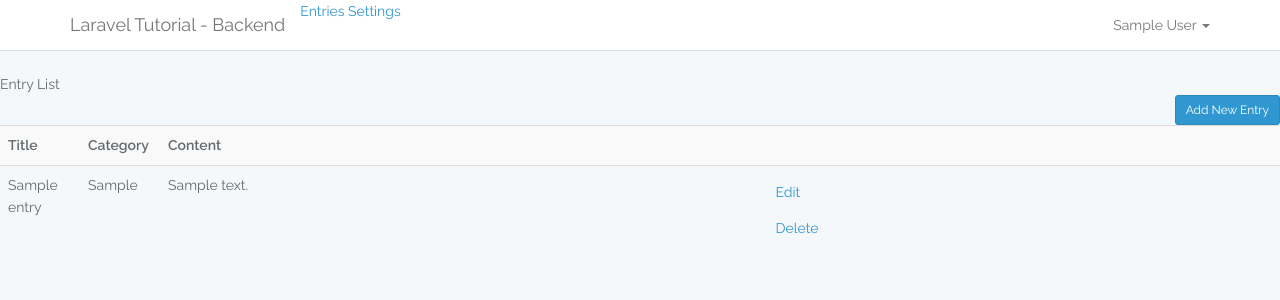
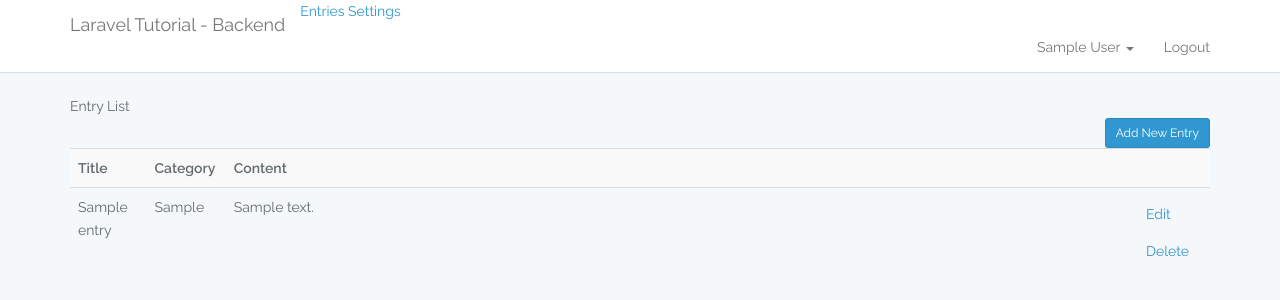
Before and after one commit to Hiroki111/tutorial_laravel5.3, a Laravel app: page /admin/entries in a window 1280 px wide. Shown: the top 300 px of the page. Run offline with Laravel 8, Linux system fonts and the light colour scheme; a user stored in the database is signed in; tables that the repository leaves empty hold one stand-in row (values such as "Sample post"); settings files or empty folders that the repository lacks are supplied.

Commit message:
Continue from entry list, find how to fix tr/td

```diff
--- a/app/Http/Controllers/AdminEntryController.php
+++ b/app/Http/Controllers/AdminEntryController.php
@@ -51,7 +51,7 @@ class AdminEntryController extends Controller
     {
 
         $this->validate($this->request, [
-            'title' => 'bail|required|unique:entries|max:50',
+            'title' => 'bail|required|unique:entries|max:255',
             'content' => 'required',
             ]);
 
--- /dev/null
+++ b/public/css/admin.css
@@ -0,0 +1,2 @@
+td.container > div { width: 100%; height: 100%; overflow:hidden; }
+td.container { height: 30px; }
--- /dev/null
+++ b/resources/assets/css/admin.css
@@ -0,0 +1,2 @@
+td.container > div { width: 100%; height: 100%; overflow:hidden; }
+td.container { height: 30px; }
--- a/resources/views/auth/entries/list.blade.php
+++ b/resources/views/auth/entries/list.blade.php
@@ -16,10 +16,10 @@
 	</tr>
 	@foreach($entries as $entry)
 	<tr>
-		<td>{{$entry->title}}</td>
-		<td>{{$entry->category}}</td>
-		<td>{!!$entry->content!!}</td>
-		<td>
+		<td >{{$entry->title}}</td>
+		<td >{{$entry->category}}</td>
+		<td class="container">{!!$entry->content!!}</td>
+		<td >
 			<a class="btn btn-link"  href={{"/admin/entries/".$entry->id."/edit"}}>Edit</a>
 			<form method="POST" action="/admin/entries/{{$entry->id}}" onsubmit=" return confirmationForDeletingEntry('{{$entry->title}}')">
 				{!! csrf_field() !!}
--- a/resources/views/auth/master.blade.php
+++ b/resources/views/auth/master.blade.php
@@ -25,6 +25,7 @@
 
     <!-- Styles -->
     <link href="/css/app.css" rel="stylesheet">
+    <link href="/css/admin.css" rel="stylesheet">
     <!-- Code Highligter-->
     <link href="/css/shCore.css" rel="stylesheet" type="text/css" />
     <link href="/css/shThemeDefault.css" rel="stylesheet" type="text/css" />
@@ -37,6 +38,7 @@
 
 </head>
 <body>
+    @if (!Auth::guest())
     <nav class="navbar navbar-default navbar-static-top">
         <div class="container">
             <div class="navbar-header">
@@ -53,33 +55,19 @@
                 <a class="navbar-brand" href="{{ url('/admin') }}">
                    Laravel Tutorial - Backend
                </a>
+           </div>
            <a href="/admin/entries">Entries</a>
            <a href="/admin/settings">Settings</a>
-            </div>
-
            <div class="collapse navbar-collapse" id="app-navbar-collapse">
-                <!-- Left Side Of Navbar -->
-                <ul class="nav navbar-nav">
-                    &nbsp;
-                </ul>
-
-                <!-- Right Side Of Navbar -->
             <ul class="nav navbar-nav navbar-right">
                 <!-- Authentication Links -->
-                    @if (Auth::guest())
-                    <li><a href="{{ url('/login') }}">Login</a></li>
-                    <li><a href="{{ url('/register') }}">Register</a></li>
-                    @else
-                    <li class="dropdown">
+                <li>
                     <a href="#" class="dropdown-toggle" data-toggle="dropdown" role="button" aria-expanded="false">
                         {{ Auth::user()->name }} <span class="caret"></span>
                     </a>
 
-                        <ul class="dropdown-menu" role="menu">
-                            <li>
-                                <a href="{{ url('/logout') }}"
-                                onclick="event.preventDefault();
-                                document.getElementById('logout-form').submit();">
+                    <li  class="dropdown">
+                        <a href="{{ url('/logout') }}" onclick="event.preventDefault(); document.getElementById('logout-form').submit();">
                             Logout
                         </a>
 
@@ -87,15 +75,30 @@
                             {{ csrf_field() }}
                         </form>
                     </li>
-                    </ul>
                 </li>
-                @endif
             </ul>
         </div>
     </div>
 </nav>
+@endif
 
+<div class="container">
+    @if (Auth::guest())
     @yield('content')
+    @else
+    <div id="adminmenuback"></div>
+    <!-- <div class="adminMenu">
+        <ul>
+            <li><a href="/admin/entries">Entries</a></li>
+            <li><a href="/admin/settings">Settings</a></li>
+        </ul>
+    </div> -->
+    <div class="pageContent">
+        @yield('content')
+    </div>
+    <div class="clear"></div>
+    @endif
+</div>
 
 
 </body>
--- a/routes/web.php
+++ b/routes/web.php
@@ -17,7 +17,7 @@ Route::get('/', function () {
 
 Auth::routes();
 
-Route::get('/admin', 'AdminEntryController@home');
+Route::get('/admin', 'AdminEntryController@index');
 
 Route::get('/admin/entries', 'AdminEntryController@index');
 Route::get('/admin/entries/create', 'AdminEntryController@create');
```
Lines whose indentation alone changed are shown as unchanged.
